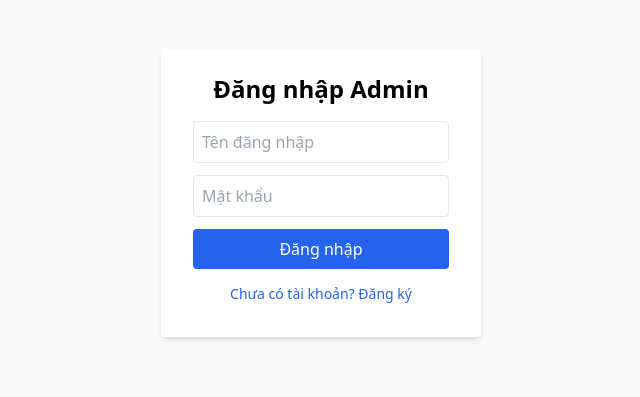
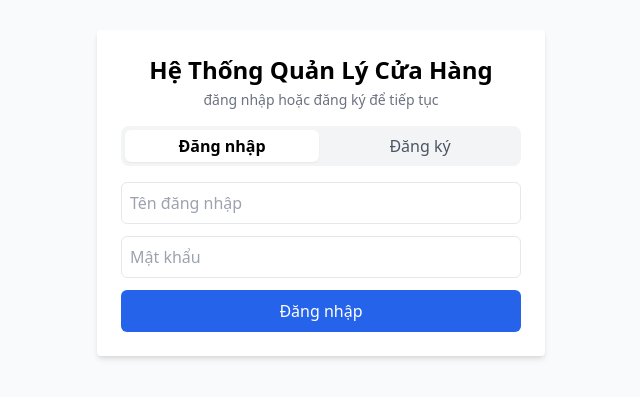
Before and after one commit to phunguyen233/myshop, a React (Create React App) app in the folder admin-frontend/: page /login in a window 1280 px wide. Shown: the part 207-604 px from the top of the page, without its empty margins (319-959 px from the left). Built offline with nearby package versions, Linux system fonts and the light colour scheme.

Commit message:
cập nhập đăng nhập

```diff
--- a/admin-frontend/src/App.tsx
+++ b/admin-frontend/src/App.tsx
@@ -8,8 +8,7 @@ import Customers from "./pages/Customers";
 import Orders from "./pages/Orders";
 import Warehouse from "./pages/Warehouse";
 import Inventory from "./pages/Inventory";
-import Login from "./pages/Login";
-import Register from "./pages/Register";
+import Auth from "./pages/Auth";
 import { AuthProvider, useAuth } from "./contexts/AuthContext";
 
 function InnerApp() {
@@ -37,10 +36,10 @@ function InnerApp() {
       ) : (
         <div>
           <Routes>
-            <Route path="/login" element={<Login />} />
-            <Route path="/register" element={<Register />} />
+            <Route path="/login" element={<Auth />} />
+            <Route path="/register" element={<Auth />} />
             {/* If not authenticated, redirect everything else to login */}
-            <Route path="*" element={<Login />} />
+            <Route path="*" element={<Auth />} />
           </Routes>
         </div>
       )}
--- /dev/null
+++ b/admin-frontend/src/pages/Auth.tsx
@@ -0,0 +1,123 @@
+import React, { useState } from "react";
+import { useNavigate, useLocation } from "react-router-dom";
+import authAPI from "../api/authAPI";
+import { useAuth } from "../contexts/AuthContext";
+
+const Auth: React.FC = () => {
+  const [tab, setTab] = useState<"login" | "register">("login");
+
+  // Login fields
+  const [username, setUsername] = useState("");
+  const [password, setPassword] = useState("");
+  const [loginError, setLoginError] = useState("");
+
+  // Register fields
+  const [regUsername, setRegUsername] = useState("");
+  const [regPassword, setRegPassword] = useState("");
+  const [hoTen, setHoTen] = useState("");
+  const [email, setEmail] = useState("");
+  const [successMessage, setSuccessMessage] = useState("");
+  const [registerError, setRegisterError] = useState("");
+
+  const navigate = useNavigate();
+  const location = useLocation();
+  const { setToken } = useAuth();
+
+  const from = (location.state as any)?.from?.pathname || "/dashboard";
+
+  const handleLogin = async (e?: React.FormEvent) => {
+    if (e) e.preventDefault();
+    setLoginError("");
+    try {
+      const res = await authAPI.login({ ten_dang_nhap: username, mat_khau: password });
+      if (res.token) {
+        setToken(res.token);
+        if (res.user) localStorage.setItem("user", JSON.stringify(res.user));
+      }
+      navigate(from, { replace: true });
+    } catch (err: any) {
+      setLoginError(err?.response?.data?.message || "Tài khoản hoặc mật khẩu bị sai");
+    }
+  };
+
+  const handleRegister = async (e: React.FormEvent) => {
+    e.preventDefault();
+    setRegisterError("");
+    try {
+      const res = await authAPI.register({ ten_dang_nhap: regUsername, mat_khau: regPassword, ho_ten: hoTen, email });
+      // Show only success message; do NOT auto-login. User must login to access admin.
+      setSuccessMessage("Đăng ký thành công. Vui lòng đăng nhập để tiếp tục.");
+      // Clear any previous errors
+      setRegisterError("");
+      setLoginError("");
+      // Reset register fields (optional)
+      setRegPassword("");
+      // After a short delay, switch to login tab so user can sign in
+      setTimeout(() => {
+        setTab("login");
+      }, 900);
+    } catch (err: any) {
+      setSuccessMessage("");
+      setRegisterError(err?.response?.data?.message || "Lỗi đăng ký");
+    }
+  };
+
+  return (
+    <div className="flex items-center justify-center min-h-screen bg-gray-50 p-4">
+      <div className="bg-white shadow-md rounded px-6 py-6 w-full max-w-md">
+        <h1 className="text-2xl font-bold text-center">Hệ Thống Quản Lý Cửa Hàng</h1>
+        <p className="text-sm text-gray-500 text-center mt-1">đăng nhập hoặc đăng ký để tiếp tục</p>
+
+        <div className="mt-4 bg-gray-100 rounded-lg p-1 flex gap-1 h-10">
+          <button
+            onClick={() => setTab("login")}
+            className={`flex-1 rounded-md text-center transition-all duration-150 focus:outline-none ${
+              tab === "login" ? "bg-white shadow-sm font-semibold" : "bg-transparent text-gray-600"
+            }`}
+          >
+            Đăng nhập
+          </button>
+          <button
+            onClick={() => setTab("register")}
+            className={`flex-1 rounded-md text-center transition-all duration-150 focus:outline-none ${
+              tab === "register" ? "bg-white shadow-sm font-semibold" : "bg-transparent text-gray-600"
+            }`}
+          >
+            Đăng ký
+          </button>
+        </div>
+
+        <div className="mt-4">
+          {tab === "login" ? (
+            <>
+              <form onSubmit={handleLogin} className="space-y-3">
+                <input className="border p-2 w-full rounded-md bg-transparent" placeholder="Tên đăng nhập" value={username} onChange={(e) => setUsername(e.target.value)} />
+                <input className="border p-2 w-full rounded-md bg-transparent" type="password" placeholder="Mật khẩu" value={password} onChange={(e) => setPassword(e.target.value)} />
+                <div>
+                  {loginError && <p className="text-red-600 text-sm mb-2 text-center">{loginError}</p>}
+                  <button type="submit" className="bg-blue-600 text-white w-full py-2 rounded-md hover:bg-blue-700 border border-transparent">Đăng nhập</button>
+                </div>
+              </form>
+            </>
+          ) : (
+            <>
+              <form onSubmit={handleRegister} className="space-y-3">
+                <input className="border p-2 w-full rounded-md bg-transparent" placeholder="Tên đăng nhập" value={regUsername} onChange={(e) => setRegUsername(e.target.value)} />
+                <input className="border p-2 w-full rounded-md bg-transparent" placeholder="Họ tên" value={hoTen} onChange={(e) => setHoTen(e.target.value)} />
+                <input className="border p-2 w-full rounded-md bg-transparent" placeholder="Email" value={email} onChange={(e) => setEmail(e.target.value)} />
+                <input className="border p-2 w-full rounded-md bg-transparent" type="password" placeholder="Mật khẩu" value={regPassword} onChange={(e) => setRegPassword(e.target.value)} />
+                <div>
+                  {successMessage && <p className="text-green-600 text-sm mb-2 text-center">{successMessage}</p>}
+                  {registerError && <p className="text-red-600 text-sm mb-2 text-center">{registerError}</p>}
+                  <button type="submit" className="bg-green-600 text-white w-full py-2 rounded-md hover:bg-green-700 border border-transparent">Đăng ký</button>
+                </div>
+              </form>
+            </>
+          )}
+        </div>
+      </div>
+    </div>
+  );
+};
+
+export default Auth;
```
